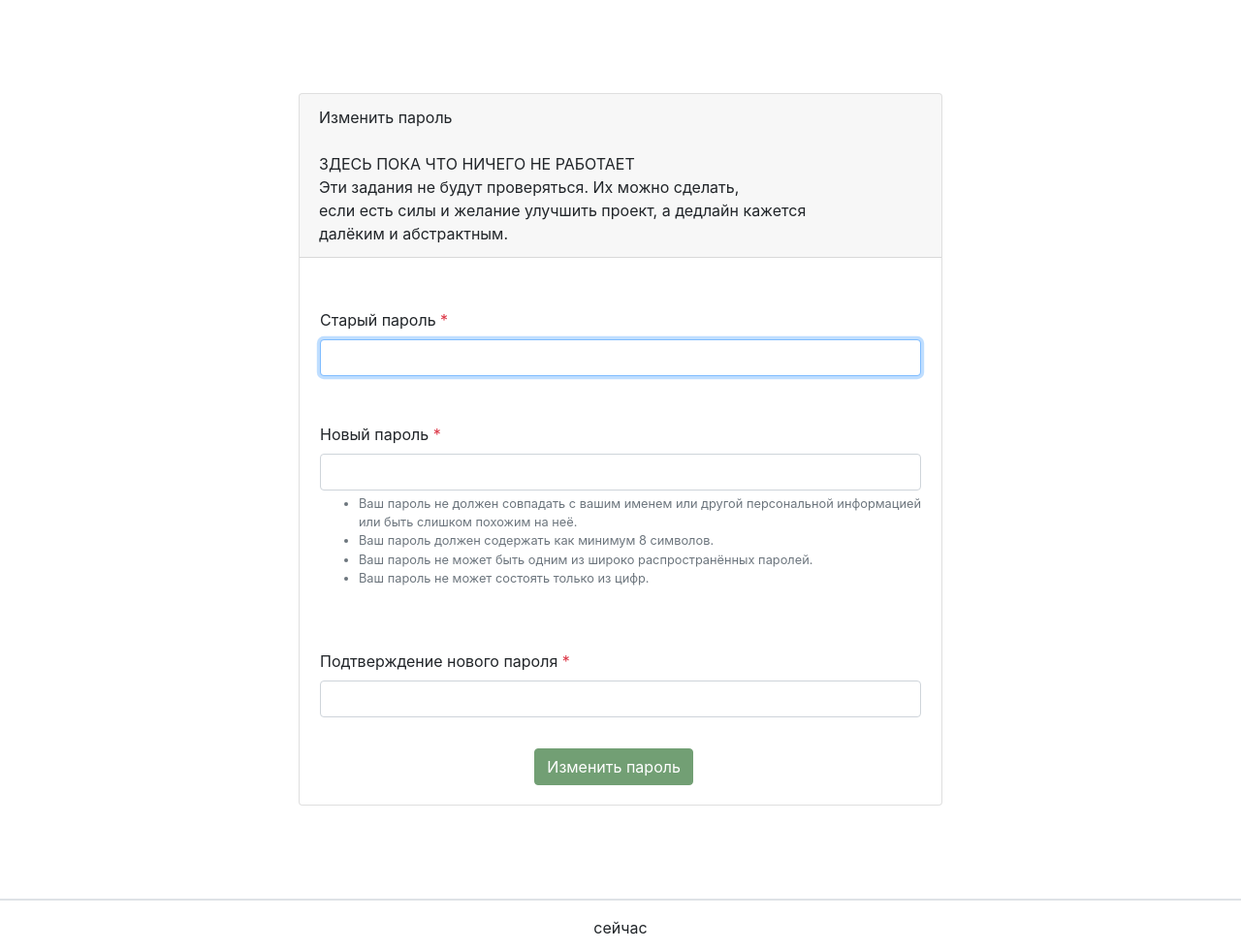
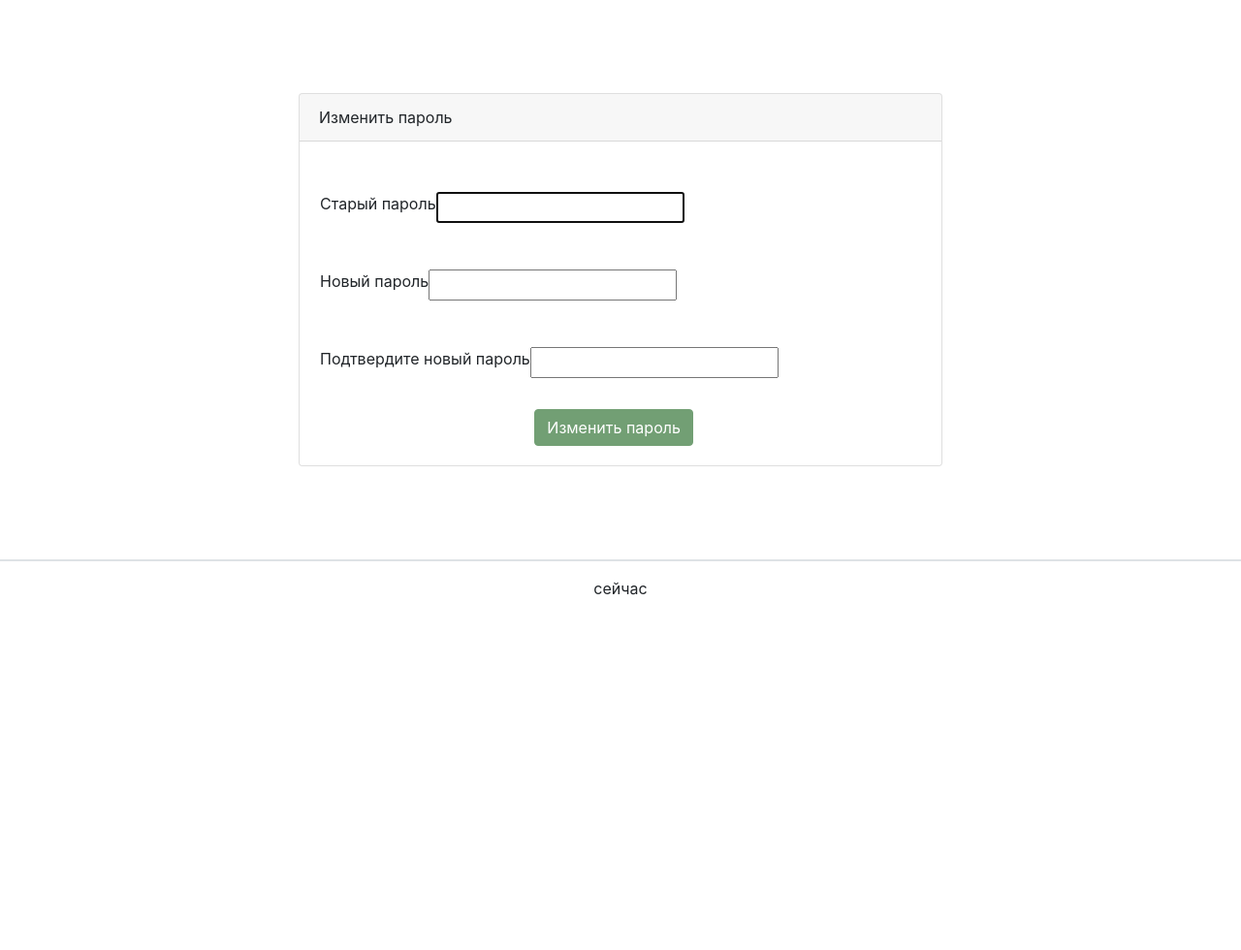
Before and after one commit to artemmikh/hw04_tests, a Django app: page /auth/password_change/ in a window 1280 px wide. Shown: the part 91-1071 px from the top of the page at 97% size. After the commit the page ends 705 px from the top, so only its background shows below. Run offline with Django 3.2, Linux system fonts and the light colour scheme; the visitor is signed in with stand-in values (Sample User, id 1); some libraries are stand-ins or nearby versions.

Commit message:
Добавление функции изменения пароля

```diff
--- a/yatube/templates/users/password_change.html
+++ b/yatube/templates/users/password_change.html
@@ -1,45 +1,42 @@
 {% extends 'base.html' %}
 {% block title %}Смена пароля{% endblock %}
 {% block content %}
-<main>
+  <main>
     <div class="container py-5">
       <div class="row justify-content-center">
         <div class="col-md-8 p-5">
           <div class="card">
             <div class="card-header">
-              Изменить пароль<br>
-              <br>
-              ЗДЕСЬ ПОКА ЧТО НИЧЕГО НЕ РАБОТАЕТ<br>
-              Эти задания не будут проверяться. Их можно сделать,<br>
-              если есть силы и желание улучшить проект, а дедлайн кажется<br>
-              далёким и абстрактным.
+              Изменить пароль
             </div>
             <div class="card-body">
-              <form method="post" action="../users/password_change_form.html">
-                <input type="hidden" name="csrfmiddlewaretoken" value="">
+              {% if form.errors %}
+                {% for field in form %}
+                  {% for error in field.errors %}
+                    <div class="alert alert-danger">
+                      {{ error|escape }}
+                    </div>
+                  {% endfor %}
+                {% endfor %}
+                {% for error in form.non_field_errors %}
+                  <div class="alert alert-danger">
+                    {{ error|escape }}
+                  </div>
+                {% endfor %}
+              {% endif %}
+              <form method="post">
+                {% csrf_token %}
                 <div class="form-group row my-3 p-3">
-                  <label for="id_old_password">
-                    Старый пароль
-                    <span class="required text-danger">*</span>
-                  </label>
-                  <input type="password" name="old_password" autofocus class="form-control" required id="id_old_password">
+                  <label for="id_old_password">Старый пароль</label>
+                  {{ form.old_password }}
                 </div>
                 <div class="form-group row my-3 p-3">
-                  <label for="id_new_password1">
-                    Новый пароль
-                    <span class="required text-danger">*</span>
-                  </label>
-                  <input type="password" name="new_password1" class="form-control" required id="id_new_password1">
-                    <small id="id_new_password1-help" class="form-text text-muted">
-                      <ul><li>Ваш пароль не должен совпадать с вашим именем или другой персональной информацией или быть слишком похожим на неё.</li><li>Ваш пароль должен содержать как минимум 8 символов.</li><li>Ваш пароль не может быть одним из широко распространённых паролей.</li><li>Ваш пароль не может состоять только из цифр.</li></ul>
-                    </small>
+                  <label for="id_new_password1">Новый пароль</label>
+                  {{ form.new_password1 }}
                 </div>
                 <div class="form-group row my-3 p-3">
-                  <label for="id_new_password2">
-                    Подтверждение нового пароля
-                    <span class="required text-danger">*</span>
-                  </label>
-                  <input type="password" name="new_password2" class="form-control" required id="id_new_password2">
+                  <label for="id_new_password2">Подтвердите новый пароль</label>
+                  {{ form.new_password2 }}
                 </div>
                 <div class="col-md-6 offset-md-4">
                   <button type="submit" class="btn btn-primary">
@@ -47,10 +44,10 @@
                   </button>
                 </div>
               </form>
-            </div> <!-- card body -->
-          </div> <!-- card -->
-        </div> <!-- col -->
-      </div> <!-- row -->
+            </div>
+          </div>
+        </div>
+      </div>
     </div>
   </main>
 {% endblock %}
--- a/yatube/users/urls.py
+++ b/yatube/users/urls.py
@@ -1,5 +1,5 @@
-from django.contrib.auth.views import LoginView, LogoutView
-from django.urls import path
+from django.contrib.auth.views import LoginView, LogoutView, PasswordChangeView
+from django.urls import path, reverse_lazy
 
 from . import views
 
@@ -19,6 +19,15 @@ urlpatterns = [
     ),
     path(
         'password_change/',
-        LoginView.as_view(template_name='users/password_change.html'),
-        name='password_change'),
+        PasswordChangeView.as_view(
+            template_name='users/password_change.html',
+            success_url=reverse_lazy('users:password_change_done')
+        ),
+        name='password_change'
+    ),
+    path(
+        'password_change/done/',
+        LoginView.as_view(template_name='users/password_change_done.html'),
+        name='password_change_done'
+    ),
 ]
```
Also changed, not shown: yatube/templates/users/password_change_done.html (added, +13 -0 lines).
